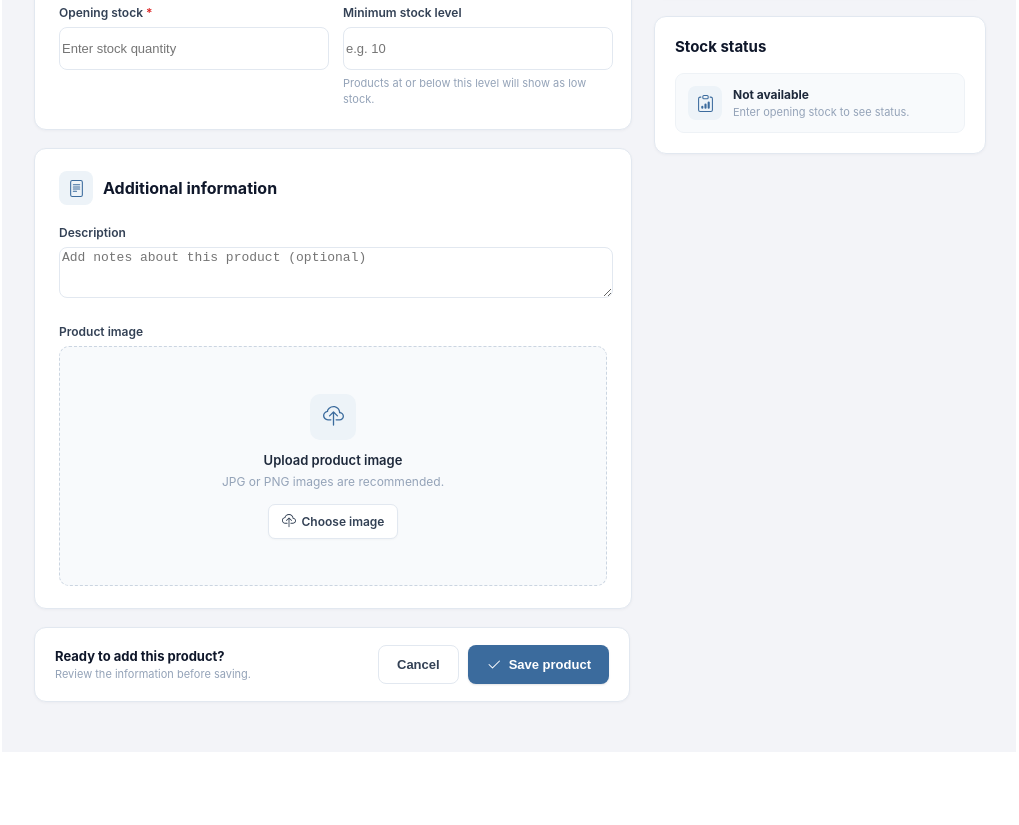
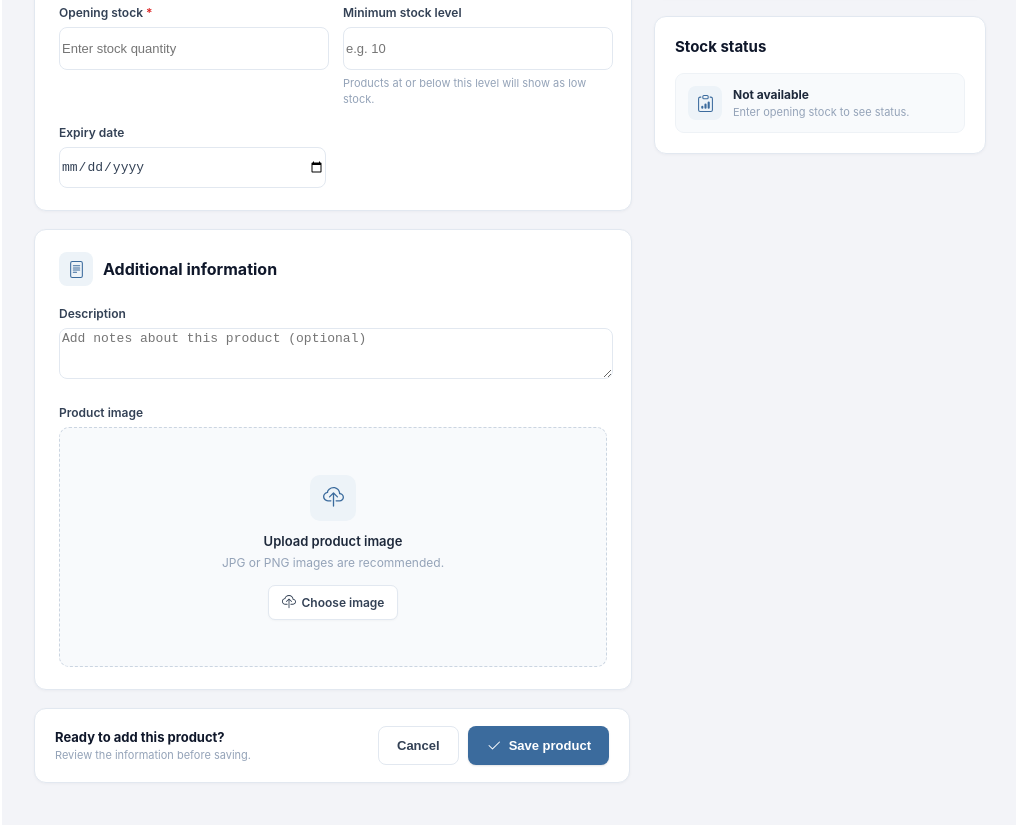
Before and after one commit to nihaalaa/accounting-management-system, a React (Vite) app in the folder accounting-frontend/: page /products/add in a window 1280 px wide. Shown: the part 800-1625 px from the top of the page, without its empty margins (256-1275 px from the left). Before the commit the page ends 1560 px from the top, so only its background shows below. Built offline with nearby package versions, Linux system fonts and the light colour scheme; no server answers; what @react-pdf/renderer would draw is missing.

Commit message:
add expiry on product add

```diff
--- a/accounting-frontend/src/components/AddProduct.jsx
+++ b/accounting-frontend/src/components/AddProduct.jsx
@@ -99,6 +99,7 @@ const [gstRateLoading, setGstRateLoading] = useState(false);
     unit: "",
     openingStock: "",
     minimumStock: "",
+    expiryDate: "",
     description: "",
     image: "",
   });
@@ -647,7 +648,7 @@ const fetchGstRates = async (hsnCode) => {
     value={product.tax}
     onChange={handleChange}
     style={styles.input}
-    required
+
     disabled={gstRateLoading || gstRateError}
   >
     <option value="">
@@ -773,6 +774,21 @@ const fetchGstRates = async (hsnCode) => {
                     low stock.
                   </div>
                 </Form.Group>
+
+<Form.Group>
+  <Form.Label style={styles.label}>
+    Expiry date
+  </Form.Label>
+
+  <Form.Control
+    type="date"
+    name="expiryDate"
+    value={product.expiryDate}
+    onChange={handleChange}
+    style={styles.input}
+  />
+</Form.Group>
+
               </div>
             </Section>
 
```
Also changed, not shown: 1 other file (tests, documents, lock files or other folders).
